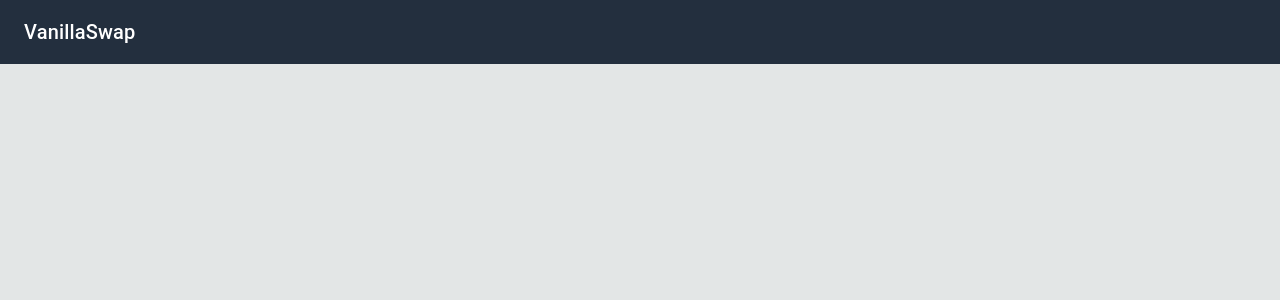
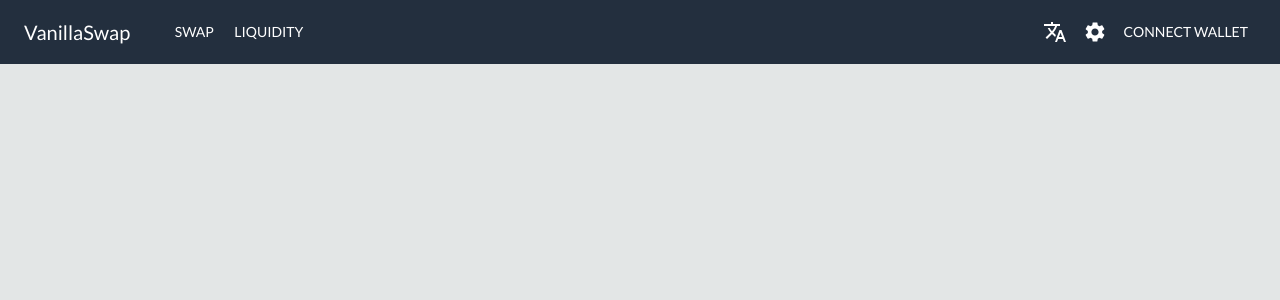
Before and after one commit to VanillaSwap-finance/vanilla-frontend-old, a Next.js app: page /swap in a window 1280 px wide. Shown: the top 300 px of the page. Built offline with nearby package versions, Linux system fonts and the light colour scheme.

Commit message:
fix: layout

```diff
--- a/package.json
+++ b/package.json
@@ -18,6 +18,7 @@
   "dependencies": {
     "@emotion/react": "^11.11.1",
     "@emotion/styled": "^11.11.0",
+    "@mui/icons-material": "^5.15.1",
     "@mui/material": "^5.15.1",
     "next": "14.0.4",
     "next-seo": "^6.4.0",
--- a/src/components/Layout/Header/index.tsx
+++ b/src/components/Layout/Header/index.tsx
@@ -1,5 +1,7 @@
 import { APP_NAME } from '@/config/constants/site'
-import { AppBar, Toolbar, Typography } from '@mui/material'
+import { AppBar, Box, Button, IconButton, Toolbar, Typography } from '@mui/material'
+import SettingsIcon from '@mui/icons-material/Settings'
+import TranslateIcon from '@mui/icons-material/Translate'
 
 const Header: React.FC = () => {
   return (
@@ -10,9 +12,23 @@ const Header: React.FC = () => {
       }}
     >
       <Toolbar>
-        <Typography variant="h6" component="div" sx={{ flexGrow: 1 }}>
+        <Typography variant="h6" component="div" sx={{ mr: 4 }}>
           {APP_NAME}
         </Typography>
+        <Box sx={{ flexGrow: 1, display: { xs: 'none', md: 'flex' } }}>
+          <Button color="inherit">Swap</Button>
+          <Button color="inherit">Liquidity</Button>
+        </Box>
+
+        <Box sx={{ flexGrow: 0 }}>
+          <IconButton color="inherit">
+            <TranslateIcon />
+          </IconButton>
+          <IconButton color="inherit">
+            <SettingsIcon />
+          </IconButton>
+          <Button color="inherit">Connect Wallet</Button>
+        </Box>
       </Toolbar>
     </AppBar>
   )
--- a/src/pages/_app.tsx
+++ b/src/pages/_app.tsx
@@ -2,6 +2,8 @@ import '@/styles/globals.css'
 import type { ReactElement, ReactNode } from 'react'
 import type { NextPage } from 'next'
 import type { AppProps } from 'next/app'
+import { Lato } from 'next/font/google'
+import { createTheme, ThemeProvider } from '@mui/material/styles'
 import { DefaultSeo } from 'next-seo'
 import { SEO } from '../../next-seo.config'
 
@@ -13,13 +15,25 @@ type AppPropsWithLayout = AppProps & {
   Component: NextPageWithLayout
 }
 
+const lato = Lato({
+  weight: ['300', '400', '700', '900'],
+  subsets: ['latin'],
+  display: 'block',
+})
+
 export default function MyApp({ Component, pageProps }: AppPropsWithLayout) {
+  const theme = createTheme({
+    typography: {
+      fontFamily: lato.style.fontFamily,
+    },
+  })
+
   const getLayout = Component.getLayout ?? ((page) => page)
 
   return (
     <>
       <DefaultSeo {...SEO} />
-      {getLayout(<Component {...pageProps} />)}
+      <ThemeProvider theme={theme}>{getLayout(<Component {...pageProps} />)}</ThemeProvider>
     </>
   )
 }
--- a/src/styles/globals.css
+++ b/src/styles/globals.css
@@ -58,7 +58,7 @@ html,
 body {
   max-width: 100vw;
   overflow-x: hidden;
-  background-color: #E3E6E6;
+  background-color: #e3e6e6;
 }
 
 body {
```
Also changed, not shown: public/vanilla-swap.png (added), 1 other file (tests, documents, lock files or other folders).
